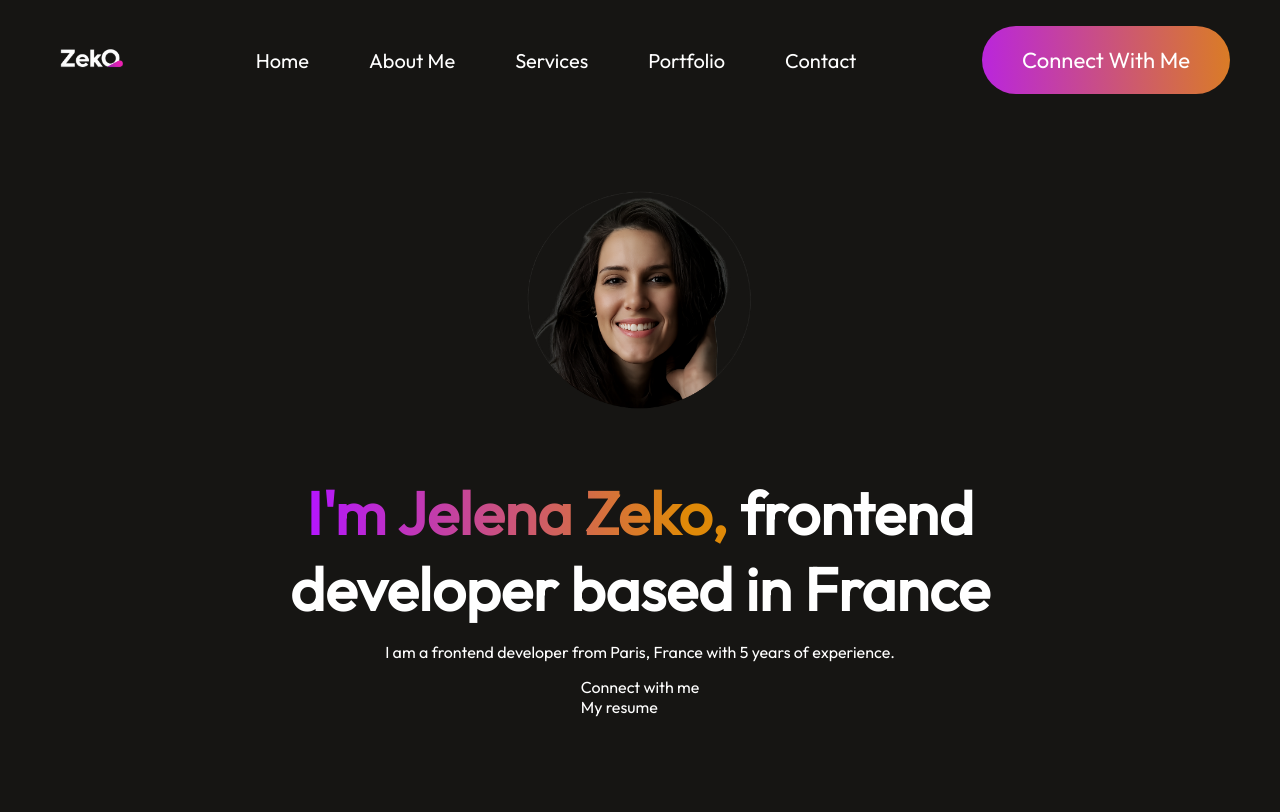
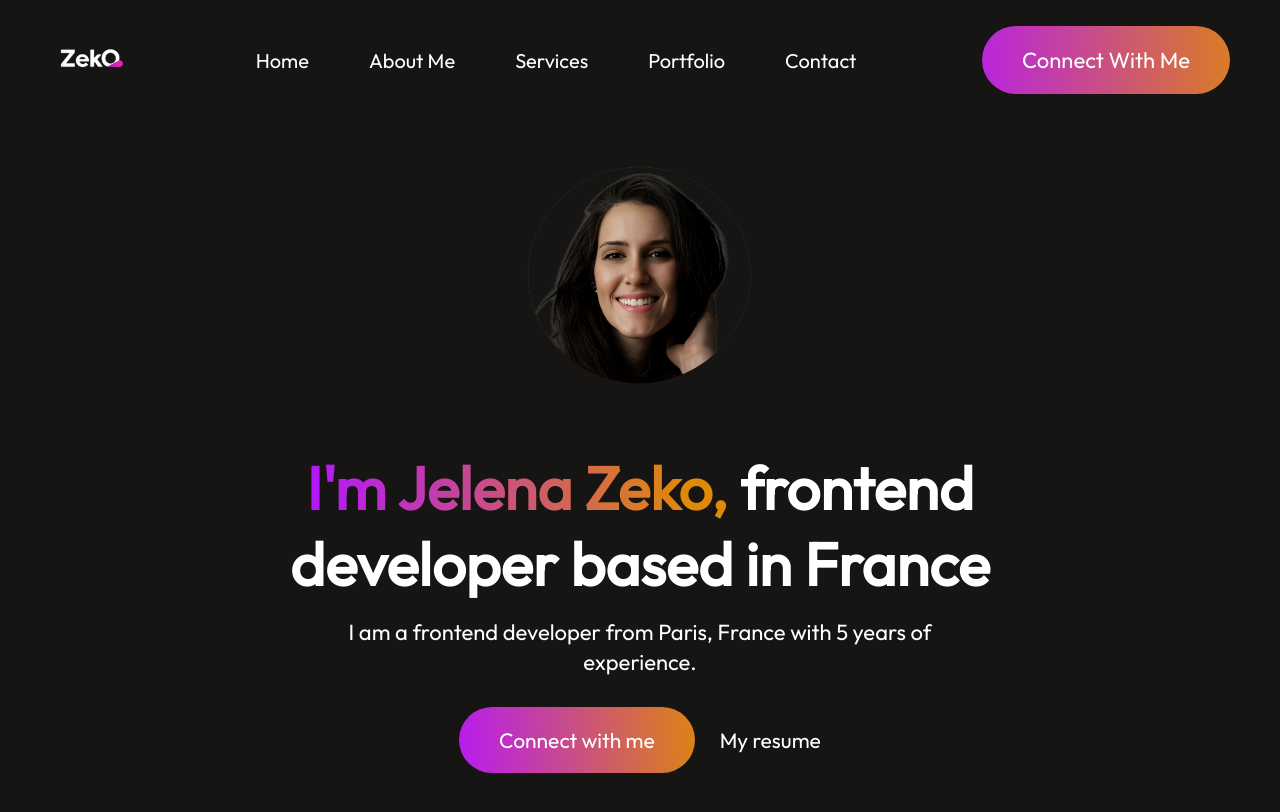
Before and after one commit to Yelle-stack/portfolio_yelle, a React (Vite) app: page / in a window 1280 px wide. Shown: the top 812 px of the page. Built offline with nearby package versions, Linux system fonts and the light colour scheme.

Commit message:
heroNavbar

```diff
--- a/src/Components/Hero/Hero.css
+++ b/src/Components/Hero/Hero.css
@@ -6,7 +6,7 @@
 }
 
 .hero img {
-    margin-top: 40px;
+    margin-top: 15px;
     width: 300px;
     height: auto;
 }
@@ -24,3 +24,27 @@
     -webkit-background-clip: text;
     -webkit-text-fill-color: transparent;
 }
+
+.hero p {
+    width: 50%;
+    text-align: center;
+    font-size: 22px;
+    line-height: 30px;
+}
+
+.hero-action {
+    display: flex;
+    align-items: center;
+    gap: 25px;
+    font-size: 21px;
+    font-weight: 500;
+    margin-top: 15px;
+    margin-bottom: 50px;
+}
+
+.hero-connect {
+    padding: 20px 40px;
+    border-radius: 50px;
+    background: linear-gradient(264deg, #DF8908 -5.09%, #B415FF 106.28%);
+    cursor: pointer;
+}
--- a/src/Components/Navbar/Navbar.css
+++ b/src/Components/Navbar/Navbar.css
@@ -3,6 +3,7 @@
     align-items: center;
     justify-content: space-between;
     padding: 20px 50px;
+    max-width: 1200px;
     margin: 0;
 }
 
```
